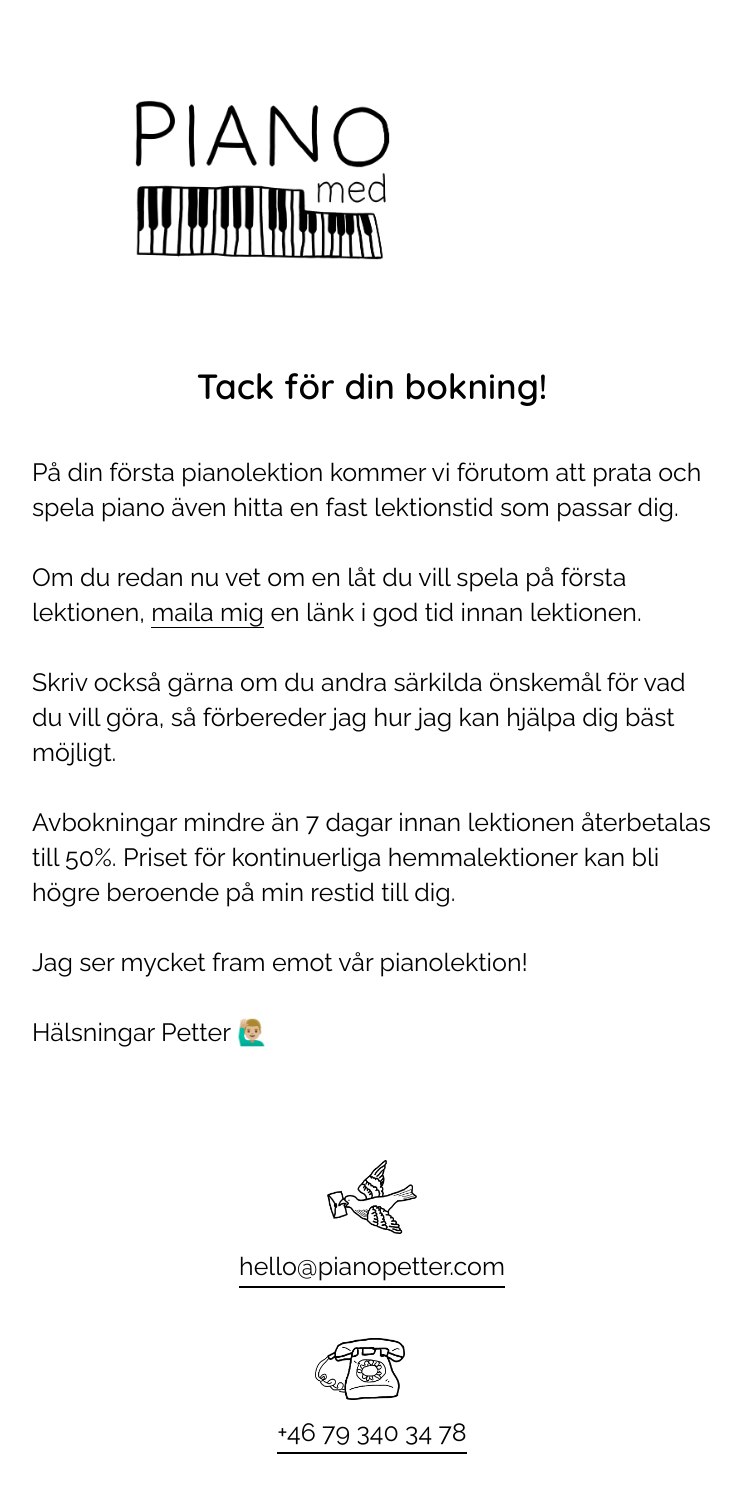
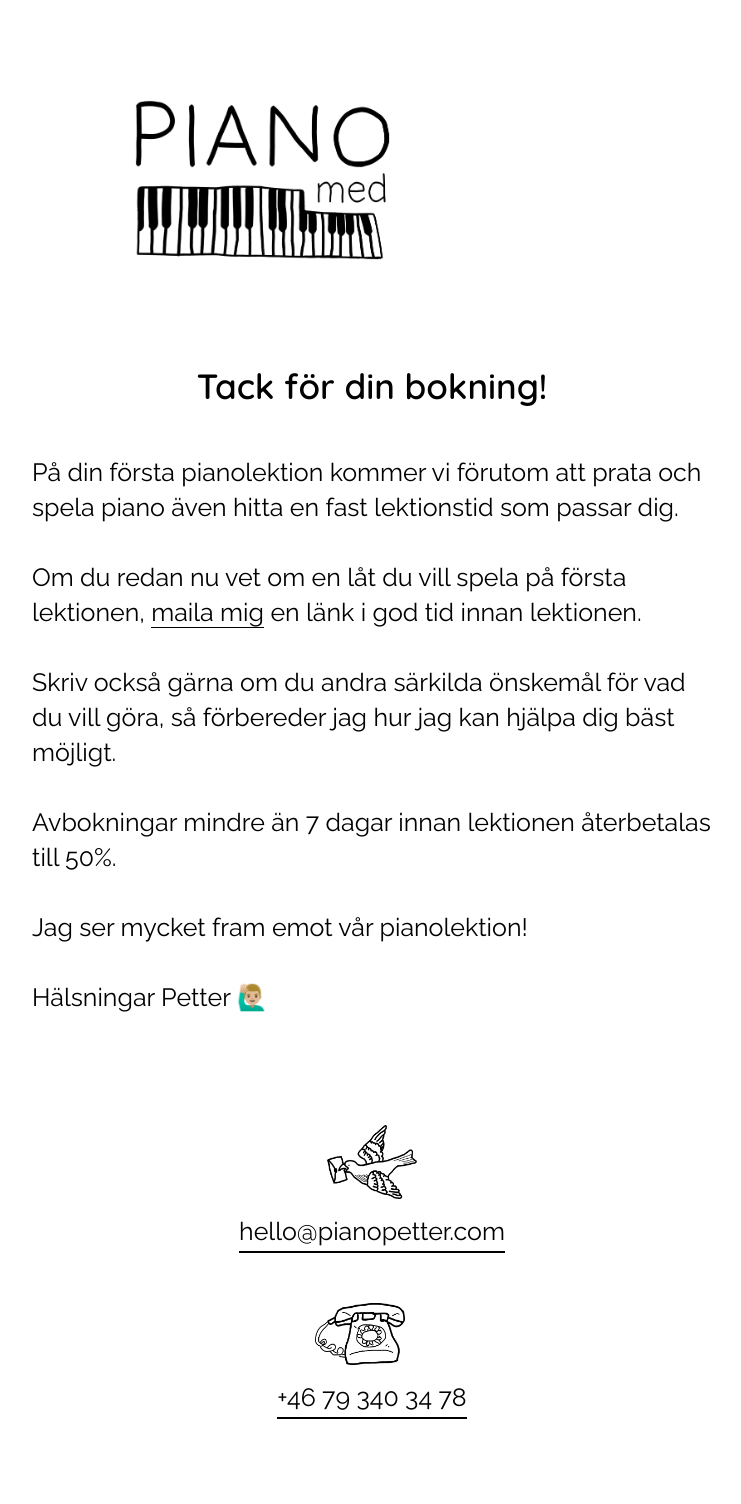
Before and after one commit to pletter/petterrylen.com, a Jekyll site: the page built from tackfordinbokning/index.markdown, in a window 1280 px wide. Shown: the whole page, without its empty margins (268-1009 px from the left). Built offline with Jekyll 4.4.1, drawn with Linux system fonts in a browser that asks for light colours; after the commit the page ends 1469 px from its top, so only the background shows below that.

```diff
--- a/tackfordinbokning/index.markdown
+++ b/tackfordinbokning/index.markdown
@@ -26,7 +26,7 @@ image:
 		Skriv också gärna om du andra särkilda önskemål för vad du vill göra, så förbereder jag hur jag kan hjälpa dig bäst möjligt.
 		<br>
 		<br>
-		Avbokningar mindre än 7 dagar innan lektionen återbetalas till 50%. Priset för kontinuerliga hemmalektioner kan bli högre beroende på min restid till dig.
+		Avbokningar mindre än 7 dagar innan lektionen återbetalas till 50%.
 		<br>
 		<br>
 		Jag ser mycket fram emot vår pianolektion!
```
Also changed, not shown: piano/index.markdown (+4 -10 lines), 1 other file.
